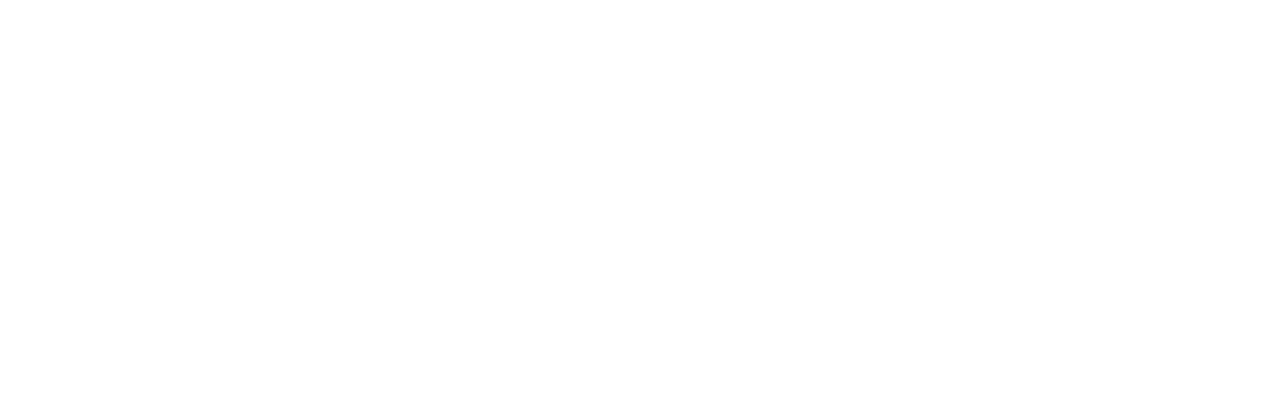
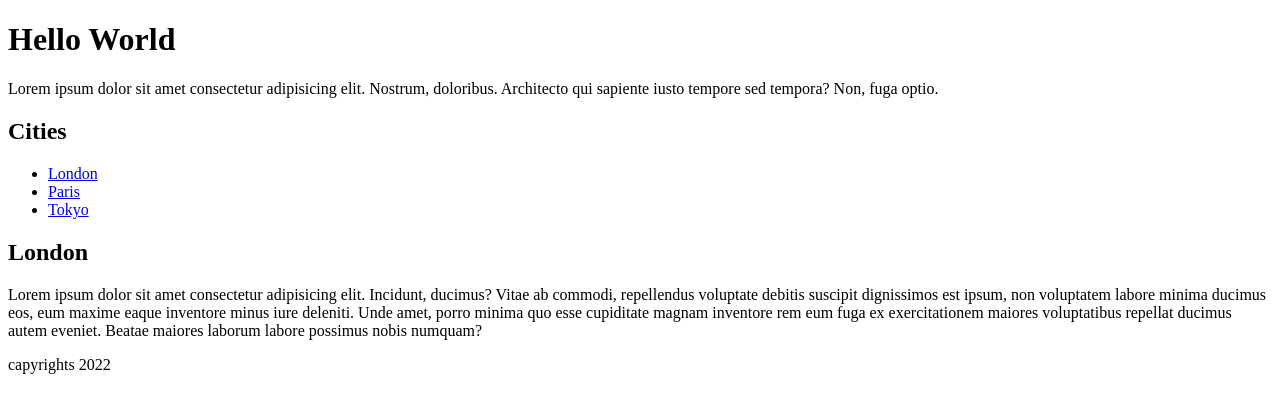
Before and after one commit to yanghayong/layout_02, a plain HTML site: page index.html in a window 1280 px wide. Drawn offline with Linux system fonts and the light colour scheme.

Commit message:
마크업

```diff
--- a/index.html
+++ b/index.html
@@ -7,6 +7,30 @@
     <title>html 연습</title>
 </head>
 <body>
+    <h1>Hello World</h1>
+    <p>Lorem ipsum dolor sit amet consectetur adipisicing elit. Nostrum, doloribus. Architecto qui sapiente iusto tempore sed tempora? Non, fuga optio.</p>
+
+    <header>
+        <h2>Cities</h2>
+    </header>
+
+    <section>
+        <nav>
+            <ul>
+                <li><a href="#x">London</a></li>
+                <li><a href="#x">Paris</a></li>
+                <li><a href="#x">Tokyo</a></li>
+            </ul>
+        </nav>
+        <article>
+            <h2>London</h2>
+            <p>Lorem ipsum dolor sit amet consectetur adipisicing elit. Incidunt, ducimus? Vitae ab commodi, repellendus voluptate debitis suscipit dignissimos est ipsum, non voluptatem labore minima ducimus eos, eum maxime eaque inventore minus iure deleniti. Unde amet, porro minima quo esse cupiditate magnam inventore rem eum fuga ex exercitationem maiores voluptatibus repellat ducimus autem eveniet. Beatae maiores laborum labore possimus nobis numquam?</p>
+        </article>
+    </section>
+
+    <footer>
+        <p>capyrights 2022</p>
+    </footer>
 
 </body>
 </html>
```
